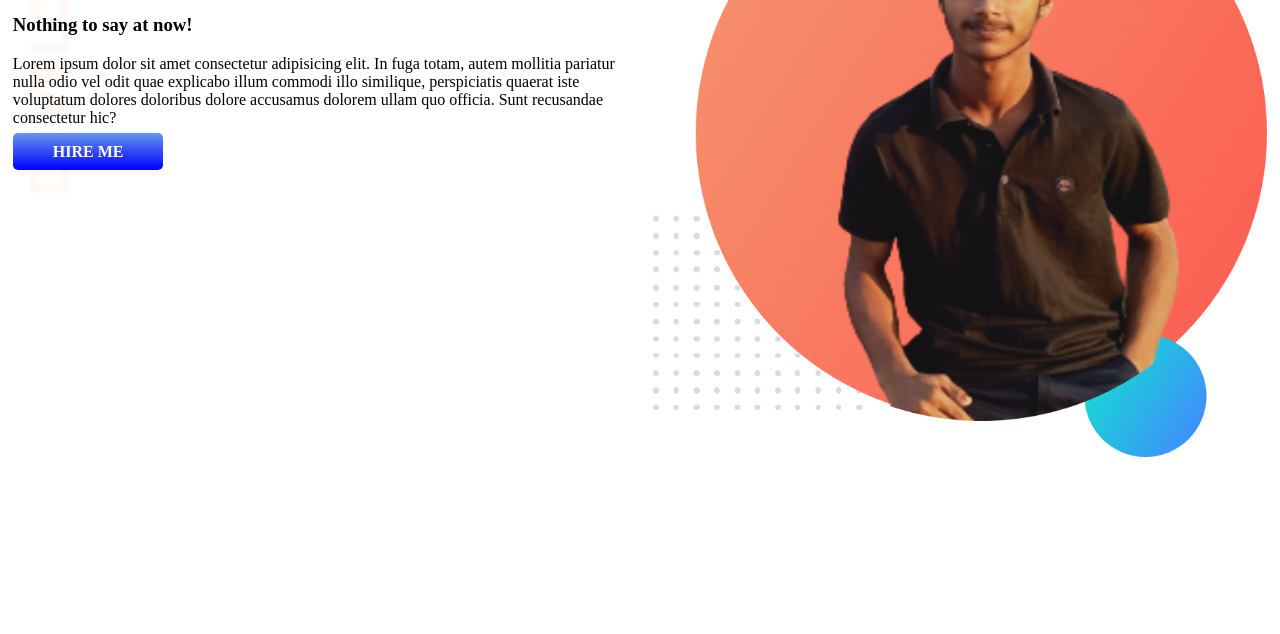
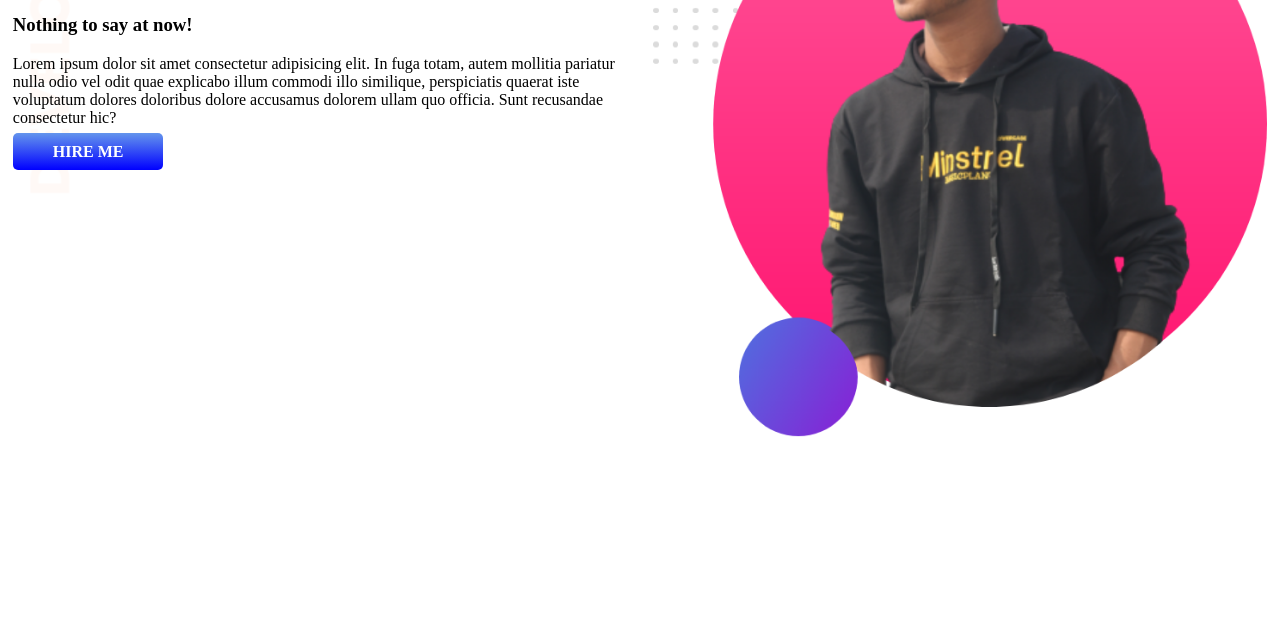
Before and after one commit to abirjoy77/developer-portfolio, a plain HTML site: page index.html in a window 1280 px wide. Shown: the part 166-800 px from the top of the page. Drawn offline with Linux system fonts and the light colour scheme; a web font is replaced by a local one.

Commit message:
picture changed

```diff
--- a/index.html
+++ b/index.html
@@ -23,7 +23,7 @@
             <a class="link-button" target="_blank" href="https://www.google.com">HIRE ME</a>
         </div>
         <div class="half-width">
-            <img src="images/abir's-1-pic.png" alt="">
+            <img src="images/my-bg2-actual.png">
         </div>
     </section>
 </body>
```
Also changed, not shown: images/my-bg2-actual.png (added).
